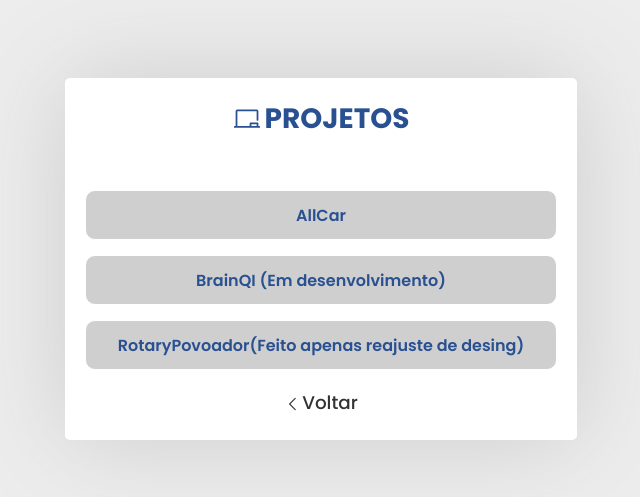
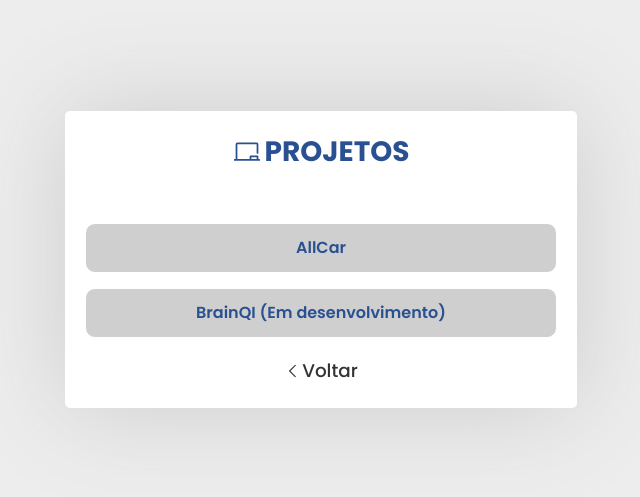
Before and after one commit to Cezarrull/links, a React (Vite) app: page /Projetos in a window 1280 px wide. Shown: the part 141-638 px from the top of the page, without its empty margins (319-959 px from the left). Built offline with nearby package versions, Linux system fonts and the light colour scheme.

Commit message:
:wrench: adjustments

```diff
--- a/src/Pages/PageOne/PageOne.jsx
+++ b/src/Pages/PageOne/PageOne.jsx
@@ -1,6 +1,6 @@
 import style from './PageOne.module.css'
 import { Link } from 'react-router-dom'
-import { LinkSimple, InstagramLogo, TiktokLogo, ChalkboardSimple } from '@phosphor-icons/react';
+import { LinkSimple, InstagramLogo, TiktokLogo, ChalkboardSimple, GithubLogo } from '@phosphor-icons/react';
 
 export function PageOne() {
     return(
--- a/src/Pages/pageProjects/PageProjects.jsx
+++ b/src/Pages/pageProjects/PageProjects.jsx
@@ -1,6 +1,6 @@
 import { Link } from 'react-router-dom';
 import style from './PageProjects.module.css';
-import { CaretLeft, ChalkboardSimple, GithubLogo } from '@phosphor-icons/react';
+import { CaretLeft, ChalkboardSimple } from '@phosphor-icons/react';
 
 export function PageProjects() {
     return(
@@ -16,9 +16,6 @@ export function PageProjects() {
                         <li>
                             <a href="https://brainqi.netlify.app/" target='_blanck'>BrainQI (Em desenvolvimento)</a>
                         </li>
-                        <li>
-                            <a href="https://www.rotarypovoador.org.br/" target='_blanck'>RotaryPovoador(Feito apenas reajuste de desing)</a>
-                        </li>
                     </ul>
 
                     <div className={style.button}>
```
